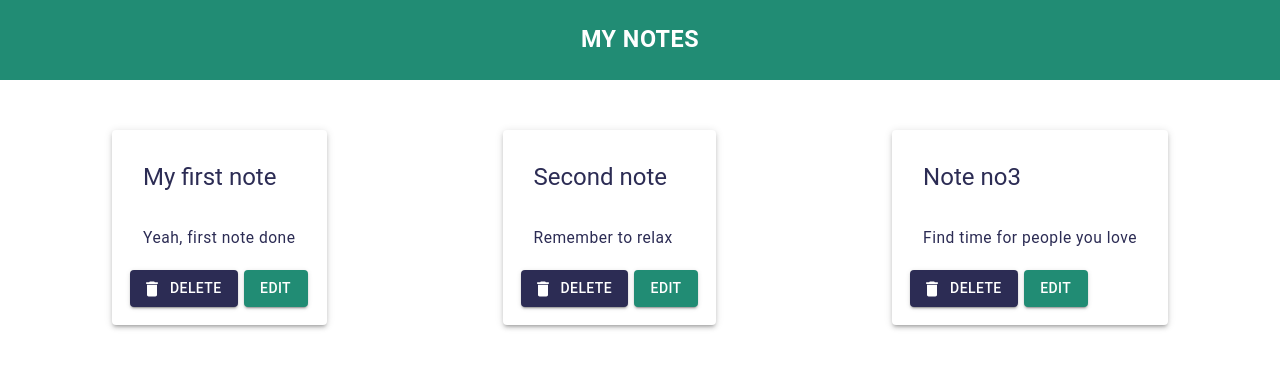
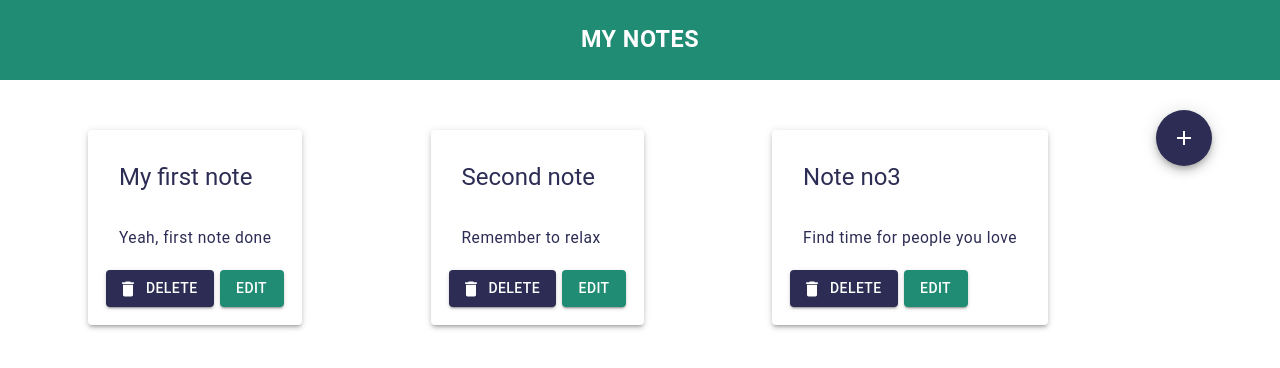
Before and after one commit to m-kw/Simple-notes, a React (Create React App) app: page / in a window 1280 px wide. Shown: the top 368 px of the page. Built offline with nearby package versions, Linux system fonts and the light colour scheme.

Commit message:
Add floating button to add a new note

```diff
--- a/src/App.js
+++ b/src/App.js
@@ -9,6 +9,7 @@ import { store } from './redux/store';
 
 import { MainLayout } from './components/layout/MainLayout/MainLayout';
 import Homepage from './components/views/Homepage/HomepageContainer';
+import NoteAdd from './components/views/NoteAdd/NoteAdd';
 
 const theme = createMuiTheme({
   palette: {
@@ -26,6 +27,7 @@ const App = () => (
           <MainLayout>
             <Switch>
               <Route exact path='/' component={Homepage} />
+              <Route exact path='/note/add' component={NoteAdd} />
             </Switch>
           </MainLayout>
         </ThemeProvider>
--- a/src/components/common/Note/Note.js
+++ b/src/components/common/Note/Note.js
@@ -11,7 +11,7 @@ import clsx from 'clsx';
 
 import styles from './Note.module.scss';
 
-const Component = ({ className, children, title, content }) => {
+const Component = ({ className, title, content }) => {
   return (
     <div className={clsx(className, styles.root)}>
       <Card className={styles.note} elevation={3}>
@@ -44,7 +44,6 @@ const Component = ({ className, children, title, content }) => {
 
 Component.propTypes = {
   className: PropTypes.string,
-  children: PropTypes.node,
   title: PropTypes.string,
   content: PropTypes.string,
 };
--- a/src/components/views/Homepage/Homepage.js
+++ b/src/components/views/Homepage/Homepage.js
@@ -2,6 +2,8 @@ import React from 'react';
 import PropTypes from 'prop-types';
 
 import Container from '@material-ui/core/Container';
+import Fab from '@material-ui/core/Fab';
+import AddIcon from '@material-ui/icons/Add';
 
 import { Note } from '../../common/Note/Note';
 
@@ -21,6 +23,15 @@ const Homepage = ({ className, notes }) => {
           />
         ))}
 
+        <Fab
+          color="primary"
+          aria-label="add"
+          className={styles.button}
+          href="/note/app"
+        >
+          <AddIcon />
+        </Fab>
+
       </div>
     </Container>
   );
--- /dev/null
+++ b/src/components/views/NoteAdd/NoteAdd.js
@@ -0,0 +1,20 @@
+import React from 'react';
+import PropTypes from 'prop-types';
+
+import clsx from 'clsx';
+
+import styles from './NoteAdd.module.scss';
+
+const NoteAdd = ({ className }) => {
+  return (
+    <div className={clsx(className, styles.root)}>
+      <h2>NoteAdd</h2>
+    </div>
+  );
+};
+
+NoteAdd.propTypes = {
+  className: PropTypes.string,
+};
+
+export default NoteAdd;
--- /dev/null
+++ b/src/components/views/NoteAdd/NoteAdd.module.scss
@@ -0,0 +1,4 @@
+@import '../../../styles/settings.scss';
+
+// .root {
+// }
```
Also changed, not shown: 1 other file (tests, documents, lock files or other folders).
